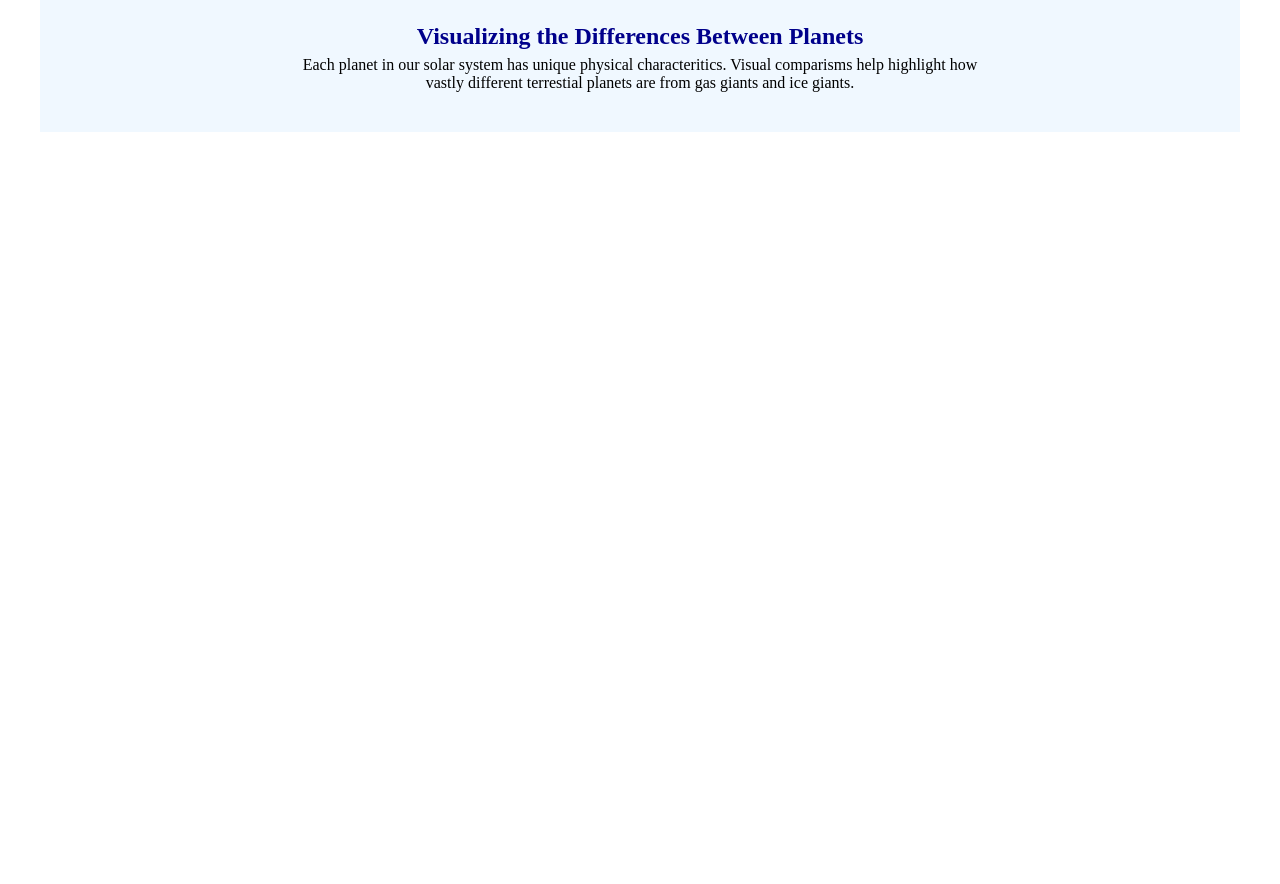
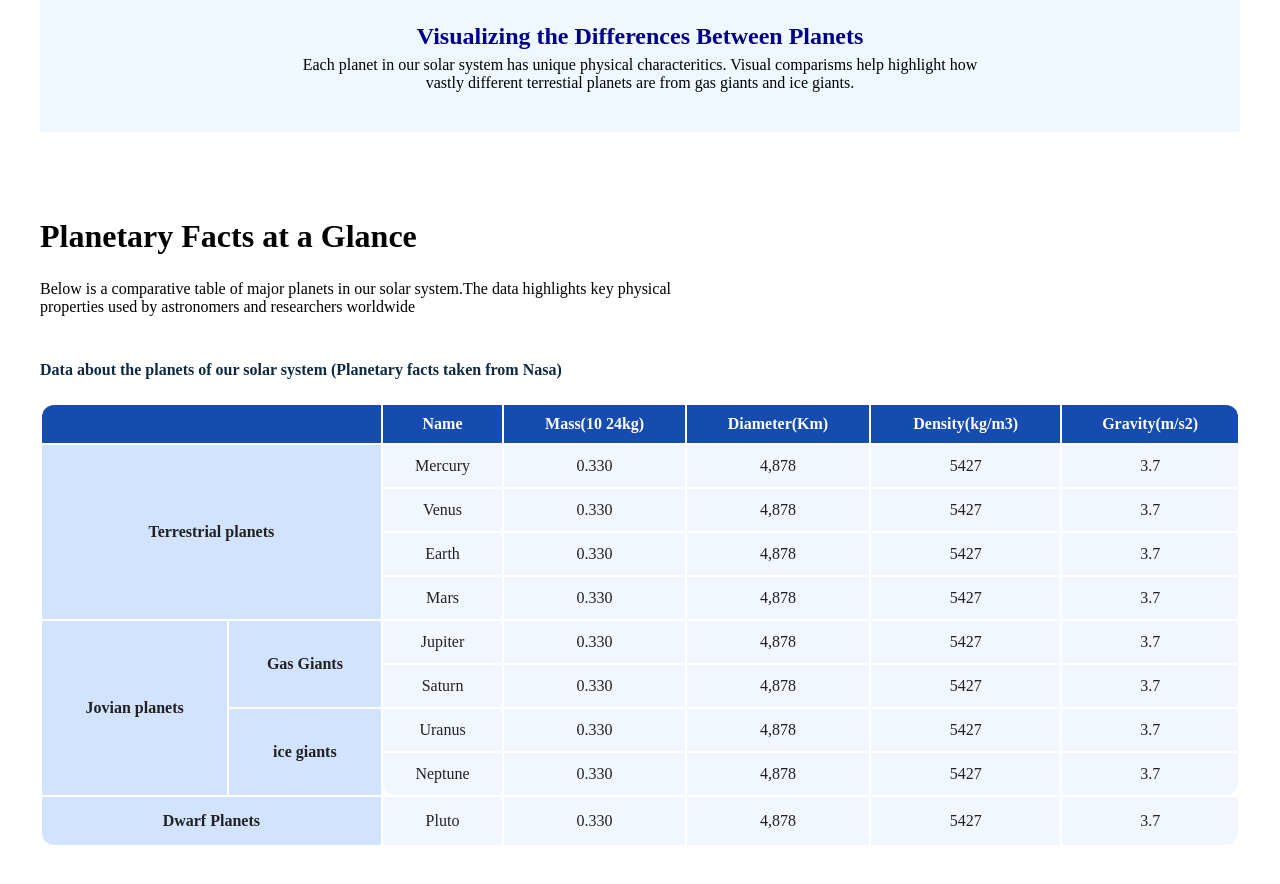
Before and after one commit to Einstein001-sketch/CapStone-Project-Group-30, a React (Vite) app: page / in a window 1280 px wide. Shown: the part 740-1624 px from the top of the page. Before the commit the page ends 872 px from the top, so only its background shows below. Built offline with nearby package versions, Linux system fonts and the light colour scheme; no server answers.

Commit message:
Added Table Section

```diff
--- a/src/App.jsx
+++ b/src/App.jsx
@@ -3,6 +3,7 @@ import Header from './Header';
 import Hero from './Hero';
 import Videosec from './Videosec';
 import Imagesec from './Imagesec.jsx';
+import Table from './Table.jsx';
 
 const App = () => {
   return (
@@ -11,6 +12,7 @@ const App = () => {
     <Hero/>
     <Videosec/>
     <Imagesec/>
+    <Table/>
     </>
   )
 }
--- /dev/null
+++ b/src/Table.css
@@ -0,0 +1,108 @@
+.table-section {
+    width: 100%;
+    background: var(--white);
+    font-family: var(--font-family);
+    padding: 80px 40px;
+  }
+
+  .TableHead {
+    color: var(--heading-color);
+  }
+
+  .Table {
+    width: 100%;
+    border-radius: 10px;
+    overflow: hidden;
+    border-spacing: 0;
+    border-collapse: separate;
+  }
+
+  .TableMain {
+    width: 100%;
+  }
+
+  .ColGroup {
+    background: #D1E3FF;
+    font-family: var(--font-family);
+    font-weight: 700;
+    font-size: 16px;
+    line-height: 150%;
+    letter-spacing: -2%;
+  }
+
+  .TableHead > p {
+    color: black;
+    margin-top: 20px;
+    margin-bottom: 45px;
+  }
+
+  .TableHead h2 {
+    font-size: 32px;
+    font-weight: 600;
+    color: var(--heading-color);
+    text-align: left;
+    line-height: 150%;
+    letter-spacing: -2%;
+  }
+
+  table > caption {
+    color: #0F2A44;
+    text-align: left;
+    margin-bottom: 24px;
+    font-weight: bold;
+    letter-spacing: -2%;
+  }
+
+  .TableData {
+    color: #212121;
+    letter-spacing: -2%;
+    font-weight: 500px;
+    font-size: medium;
+  }
+
+  th {
+    background: #164BAF;
+    color: white;
+    padding: 10px;
+    text-align: center;
+  }
+
+  td {
+    border: 2px solid var(--white-gray);
+    padding: 12px;
+    text-align: center;
+    letter-spacing: -2%;
+    background: #F2F6FF;
+  }
+
+  td.ColGroup {
+    background: #D1E3FF;
+  }
+
+  th:first-child {
+    border-top-left-radius: 12px;
+  }
+
+  th:last-child {
+    border-top-right-radius: 12px;
+  }
+
+  tr:last-child td:first-child {
+    border-bottom-left-radius: 12px;
+  }
+
+  tr:last-child td:last-child {
+    border-bottom-right-radius: 12px;
+  }
+
+@media (max-width: 768px) {
+    .table-section{
+        display: none;
+    }
+}
+
+@media (max-width: 480px) {
+    .table-section{
+        display: none;
+    }
+}
--- /dev/null
+++ b/src/Table.jsx
@@ -0,0 +1,106 @@
+import React from "react";
+import "./Table.css";
+
+
+
+const Table = () => {
+    return (
+        <div className="table-section" >
+            <div className="TableHead">
+                <h2>Planetary Facts at a Glance</h2>
+                 <p>Below is a comparative table of major planets in our solar system.The data highlights key physical <br />
+                  properties used by astronomers and researchers worldwide
+                </p>
+            </div>
+
+        <table className="TableMain">
+        <caption>Data about the planets of our solar system (Planetary facts taken from Nasa)</caption>
+        <thead className="TableCol">
+            <tr>
+                <th scope="col" colspan="2"></th>
+                <th scope="col">Name</th>
+                <th scope="col">Mass(10 24kg)</th>
+                <th scope="col">Diameter(Km)</th>
+                <th scope="col">Density(kg/m3)</th>
+                <th scope="col">Gravity(m/s2)</th>
+            </tr>
+        </thead>
+        <tbody className="TableData">
+            <tr>
+                <td scope="rowgroup" rowspan="4" colspan="2" className="ColGroup">Terrestrial planets</td>
+                <td>Mercury</td>
+                <td>0.330</td>
+                <td>4,878</td>
+                <td>5427</td>
+                <td>3.7 </td>
+            </tr>
+            <tr>
+                <td scope="row">Venus</td>
+                <td>0.330</td>
+                <td>4,878</td>
+                <td>5427</td>
+                <td>3.7 </td>
+            </tr>
+            <tr>
+                <td scope="row">Earth</td>
+                <td>0.330</td>
+                <td>4,878</td>
+                <td>5427</td>
+                <td>3.7 </td>
+            </tr>
+             <tr>
+                <td scope="row">Mars</td>
+                <td>0.330</td>
+                <td>4,878</td>
+                <td>5427</td>
+                <td>3.7 </td>
+            </tr>
+            <tr>
+                <td scope="rowgroup" rowspan="4" colspan="1" className="ColGroup">Jovian planets</td>
+                <td scope="rowgroup" rowspan="2" colspan="1" className="ColGroup"> Gas Giants</td>
+                <td scope="row">Jupiter</td>
+                <td>0.330</td>
+                <td>4,878</td>
+                <td>5427</td>
+                <td>3.7</td>
+            </tr>
+            <tr>
+                <td scope="row">Saturn</td>
+                <td>0.330</td>
+                <td>4,878</td>
+                <td>5427</td>
+                <td>3.7</td>
+            </tr>
+            <tr>
+                <td scope="rowgroup" rowspan="2" colspan="1" className="ColGroup"> ice giants</td>
+                <td scope="row">Uranus</td>
+                <td>0.330</td>
+                <td>4,878</td>
+                <td>5427</td>
+                <td>3.7</td>
+            </tr>
+            <tr>
+                <td scope="row">Neptune</td>
+                <td>0.330</td>
+                <td>4,878</td>
+                <td>5427</td>
+                <td>3.7</td>
+            </tr>
+        </tbody>
+        <tfoot className="TableData">
+             <tr>
+                <td scope="rowgroup"rowspan="1" colspan="2" className="ColGroup"> Dwarf Planets</td>
+                <td scope="row">Pluto</td>
+                <td>0.330</td>
+                <td>4,878</td>
+                <td>5427</td>
+                <td>3.7</td>
+            </tr>
+        </tfoot>
+        </table>
+    </div>
+    );
+};
+
+
+export default Table;
```
